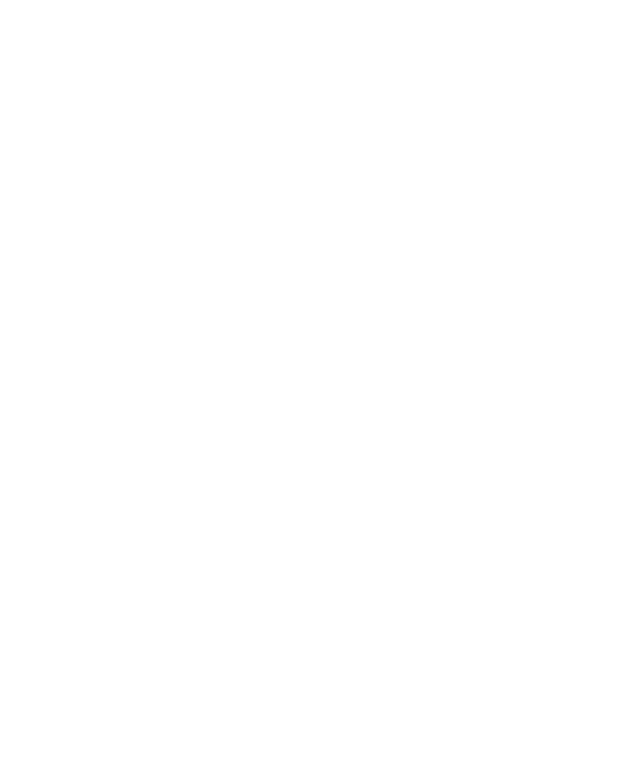
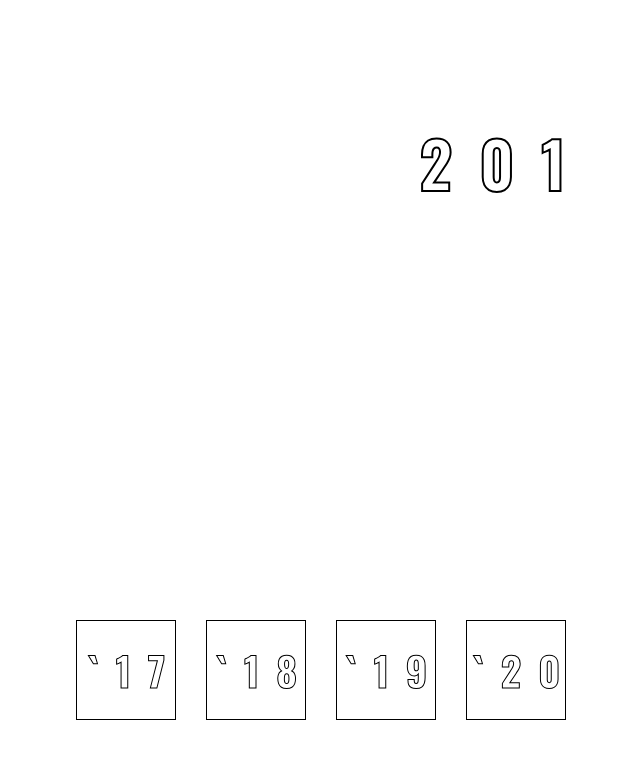
Before and after one commit to Duoliver/my-highschool-in-music, a React (Create React App) app: page /year/1 in a window 1280 px wide. Before the commit this address had no page. Shown: the top 758 px of the page, without its empty margins (544-1184 px from the left). Built offline with nearby package versions, Linux system fonts and the light colour scheme.

Commit message:
feat(year): add year screen with title and nav

```diff
--- a/src/App.jsx
+++ b/src/App.jsx
@@ -1,12 +1,14 @@
 import React from "react";
 import { Routes, Route } from "react-router-dom";
 import Main from "./pages/Main";
+import Year from "./pages/Year";
 
 function App() {
   return (
     <section>
       <Routes>
         <Route path="/" element={<Main />} />
+        <Route path="/year/:yearId" element={<Year />} />
       </Routes>
     </section>
   );
--- a/src/components/molecules/YearButtons/index.jsx
+++ b/src/components/molecules/YearButtons/index.jsx
@@ -15,7 +15,7 @@
       {years.map((year) => {
         return (
           <SquareButton
-            disabled={current === year}
+            disabled={Number(current) === year}
             key={Math.random()}
             onClick={() => navigate(`/year/${year}`)}
           >
--- a/src/index.scss
+++ b/src/index.scss
@@ -13,6 +13,15 @@
 body {
   height: 100vh;
   width: 100%;
+}
+
+main {
+  & > section {
+    display: flex;
+    justify-content: center;
+    width: 100%;
+    min-height: 100vh;
+  }
 }
 
 .content {
--- a/src/pages/Main/index.jsx
+++ b/src/pages/Main/index.jsx
@@ -13,7 +13,7 @@
   };
 
   return (
-    <main>
+    <main className="main">
       <section className="splash">
         <div />
         <LogoPortuguese />
--- a/src/pages/Main/styles.scss
+++ b/src/pages/Main/styles.scss
@@ -1,11 +1,4 @@
-main {
-  & > section {
-    display: flex;
-    justify-content: center;
-    width: 100%;
-    min-height: 100vh;
-  }
-
+main.main {
   & > section.splash {
     height: 100vh;
     display: flex;
--- /dev/null
+++ b/src/pages/Year/index.jsx
@@ -0,0 +1,28 @@
+import React from "react";
+import { useParams } from "react-router-dom";
+import { TitleOne } from "../../components/atoms/typography";
+import { YearButtons } from "../../components/molecules";
+import { AlignEnum } from "../../enums";
+
+import "./styles.scss";
+
+const Year = () => {
+  const { yearId } = useParams();
+
+  return (
+    <main className="year">
+      <section className="info">
+        <div className="content">
+          <TitleOne align={AlignEnum.RIGHT} textMargin>
+            {`20${yearId}`}
+          </TitleOne>
+        </div>
+        <div className="content">
+          <YearButtons current={yearId} />
+        </div>
+      </section>
+    </main>
+  );
+};
+
+export default Year;
--- /dev/null
+++ b/src/pages/Year/styles.scss
@@ -0,0 +1,10 @@
+main.year {
+  & > section.info {
+    display: flex;
+    flex-direction: column;
+    align-items: center;
+    justify-content: space-between;
+    padding-top: 100px;
+    padding-bottom: 50px;
+  }
+}
```
